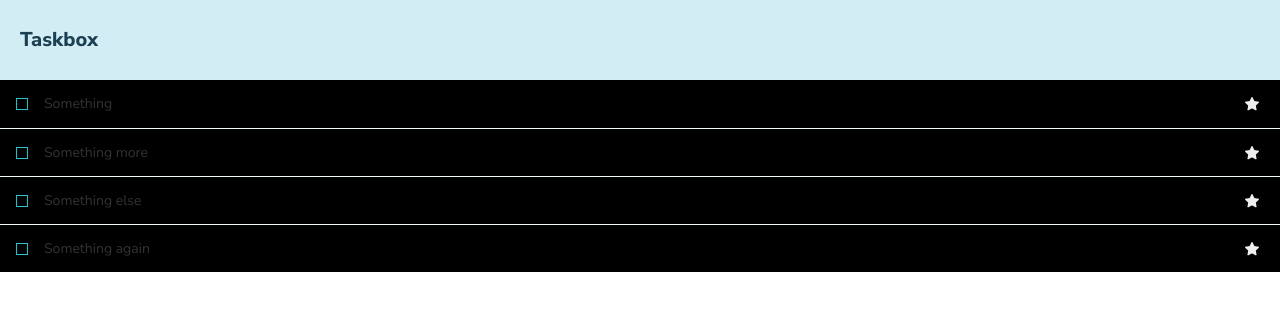
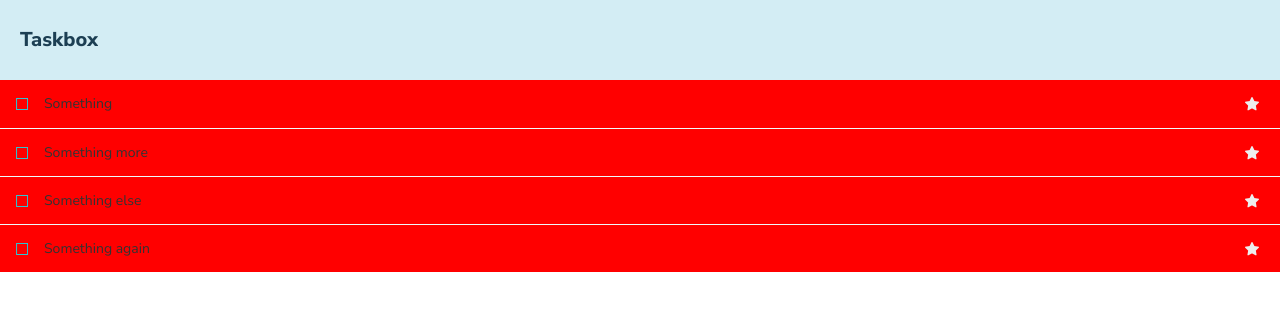
Before and after one commit to PSJgit/taskbox, a React (Create React App) app: page / in a window 1280 px wide. Shown: the top 310 px of the page. Built offline with nearby package versions, Linux system fonts and the light colour scheme.

Commit message:
black to red

```diff
--- a/src/components/Task.js
+++ b/src/components/Task.js
@@ -3,7 +3,7 @@ import PropTypes from 'prop-types';
 // ...
 export default function Task({ task: { id, title, state }, onArchiveTask, onPinTask }) {
   return (
-    <div className={`list-item ${state}`} style={{background: 'black'}}>
+    <div className={`list-item ${state}`} style={{background: 'red'}}>
       <label className="checkbox">
         <input
           type="checkbox"
```
